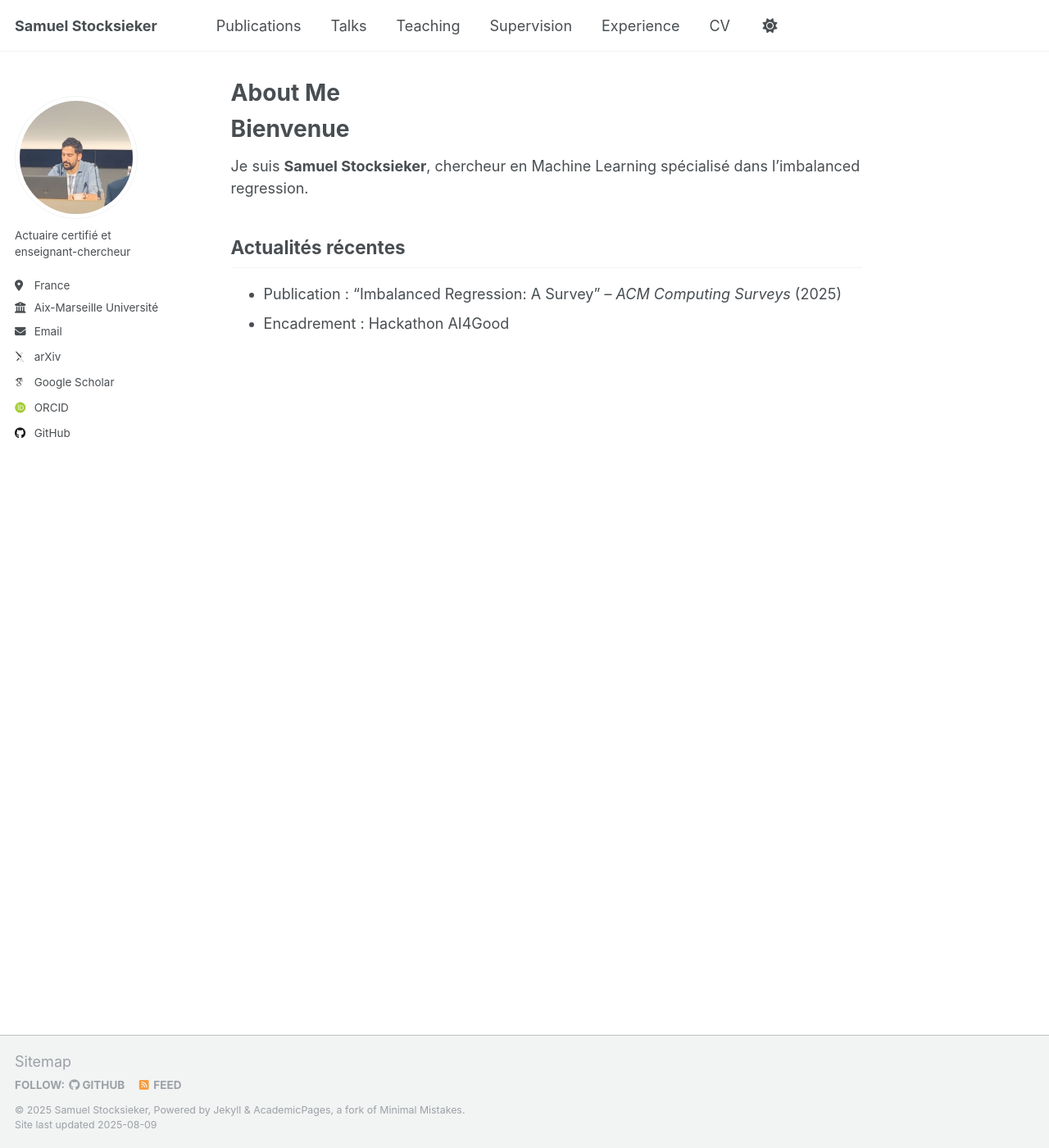
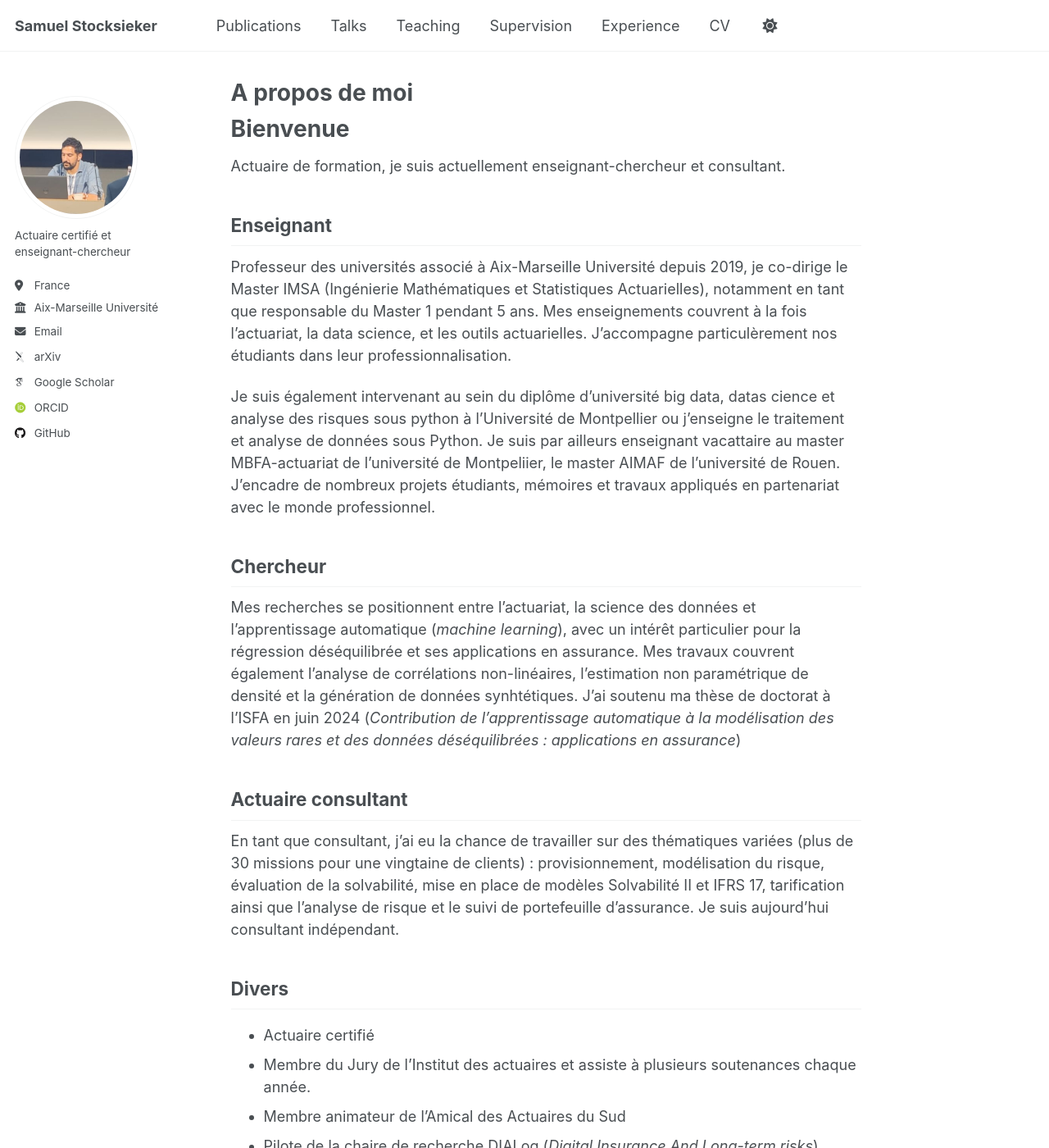
Before and after one commit to sstocksieker/sstocksieker.github.io, a Jekyll site: the page built from _pages/about.md, in a window 1280 px wide and 1400 px high. Shown: the whole window at 82% size. Built offline with Jekyll 4.4.1, drawn with Linux system fonts in a browser that asks for light colours; some web fonts are replaced; a script that is not in the unit is left out; some of the changed text lies outside the part shown.

Commit message:
Update about.md

```diff
--- a/_pages/about.md
+++ b/_pages/about.md
@@ -1,6 +1,6 @@
 ---
 permalink: /
-title: "About Me"
+title: "A propos de moi"
 author_profile: true
 redirect_from:
   - /about/
@@ -8,8 +8,31 @@ redirect_from:
 ---
 
 # Bienvenue
-Je suis **Samuel Stocksieker**, chercheur en Machine Learning spécialisé dans l’imbalanced regression.
+Actuaire de formation, je suis actuellement enseignant-chercheur et consultant.
+
+## Enseignant
+Professeur des universités associé à Aix-Marseille Université depuis 2019, je co-dirige le Master IMSA (Ingénierie Mathématiques et Statistiques Actuarielles), notamment en tant que responsable du Master 1 pendant 5 ans.
+Mes enseignements couvrent à la fois l'actuariat, la data science, et les outils actuarielles. J'accompagne particulèrement nos étudiants dans leur professionnalisation.
+
+Je suis également intervenant au sein du diplôme d'université big data, datas cience et analyse des risques sous python à l’Université de Montpellier ou j'enseigne le traitement et analyse de données sous Python.
+Je suis par ailleurs enseignant vacattaire au master MBFA-actuariat de l'université de Montpeliier, le master AIMAF de l'université de Rouen. J’encadre de nombreux projets étudiants, mémoires et travaux appliqués en partenariat avec le monde professionnel.
+
+
+## Chercheur
+Mes recherches se positionnent entre l’actuariat, la science des données et l’apprentissage automatique (*machine learning*), avec un intérêt particulier pour la régression déséquilibrée et ses applications en assurance. Mes travaux couvrent également l'analyse de corrélations non-linéaires, l'estimation non paramétrique de densité et la génération de données synhtétiques. J'ai soutenu ma thèse de doctorat à l'ISFA en juin 2024 (*Contribution de l'apprentissage automatique à la modélisation des valeurs rares et des données déséquilibrées : applications en assurance*)
+
+## Actuaire consultant
+En tant que consultant, j’ai eu la chance de travailler sur des thématiques variées (plus de 30 missions pour une vingtaine de clients) : provisionnement, modélisation du risque, évaluation de la solvabilité, mise en place de modèles Solvabilité II et IFRS 17, tarification ainsi que l’analyse de risque et le suivi de portefeuille d’assurance. Je suis aujourd'hui consultant indépendant.
+
+## Divers
+- Actuaire certifié
+- Membre du Jury de l’Institut des actuaires et assiste à plusieurs soutenances chaque année.
+- Membre animateur de l'Amical des Actuaires du Sud
+- Pilote de la chaire de recherche DIALog (*Digital Insurance And Long-term risks*)
+- Président de l'association des masters en actuariat
+- Vice-président de l'association des mathématiqus actuarielles de Marseille
+- membre du comité d'organisation du réseau thématique MATRISK
+- Encadrant de mémoire (Paris-Dauphine)
 
 ## Actualités récentes
-- Publication : "Imbalanced Regression: A Survey" – *ACM Computing Surveys* (2025)
-- Encadrement : Hackathon AI4Good
+- Publications :
```
